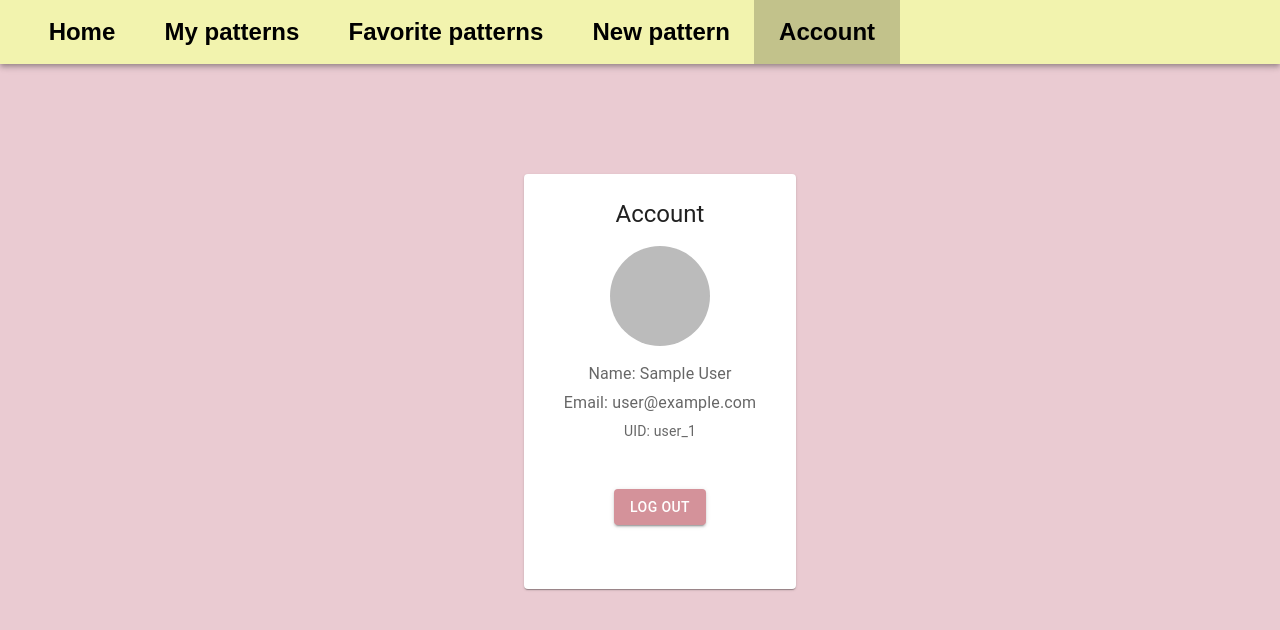
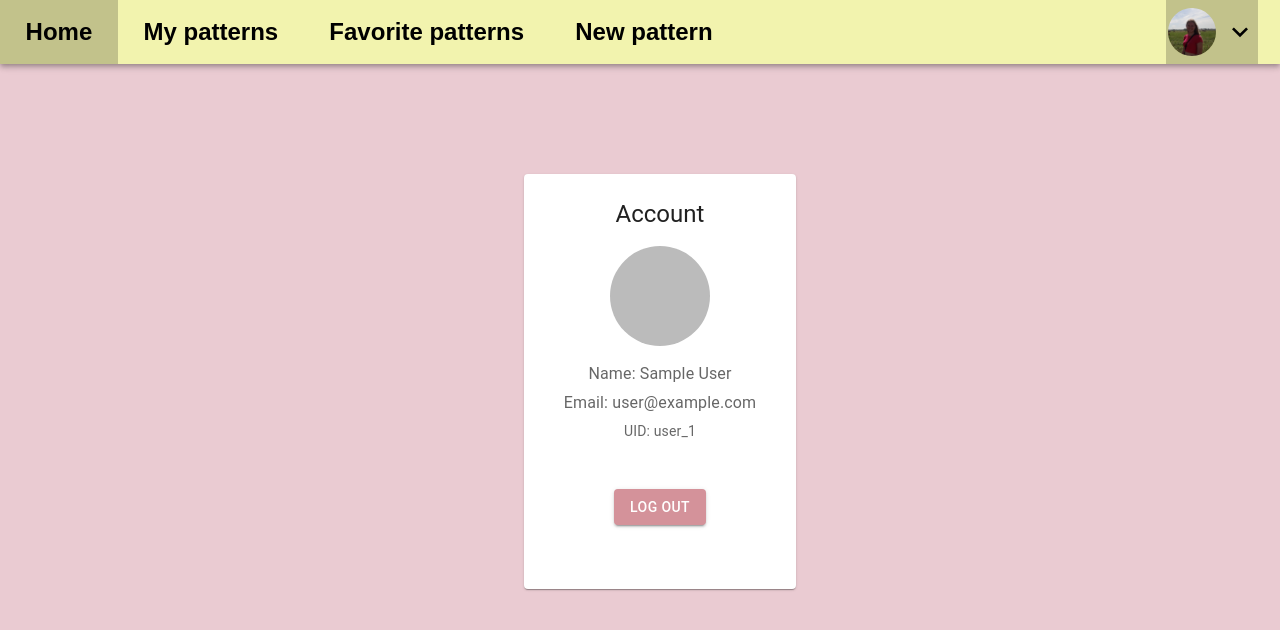
Before and after one commit to vivian3007/dragAndDrop, a React (Vite) app: page /account in a window 1280 px wide. Shown: the top 630 px of the page. Built offline with nearby package versions, Linux system fonts and the light colour scheme; no server answers; the database is empty; sample sign-in values are in the browser's storage.

Commit message:
login fixed

```diff
--- a/src/Account.tsx
+++ b/src/Account.tsx
@@ -15,7 +15,7 @@ const Account: React.FC = () => {
         setUser(currentUser);
       } else {
         setUser(null);
-        navigate('/login');
+        navigate('/');
       }
       setLoading(false);
     });
@@ -26,7 +26,7 @@ const Account: React.FC = () => {
   const handleLogout = () => {
     auth.signOut()
       .then(() => {
-        navigate('/login');
+        navigate('/');
       })
       .catch((error) => {
         console.error('Logout error:', error);
--- a/src/App.tsx
+++ b/src/App.tsx
@@ -5,17 +5,18 @@ import NewPattern from "./NewPattern";
 import Account from "./Account";
 import Editor from "./Editor";
 import Favorites from "./Favorites";
-import {useState, useRef, useEffect, useCallback} from "react";
+import React, {useState, useRef, useEffect, useCallback} from "react";
 import {v4 as uuidv4} from "uuid";
 import Homepage from "./Homepage.tsx";
 import {Route, Routes, Link, useNavigate, NavLink, useLocation} from "react-router-dom";
 import {collection, getDocs, doc, updateDoc, getDoc, deleteDoc, where, query, documentId} from "firebase/firestore";
 import {db, auth} from "../firebase-config.js";
-import {AppBar, Box, Button, Container, Toolbar} from "@mui/material";
+import {AppBar, Avatar, Box, Button, Container, Toolbar} from "@mui/material";
 import Login from "./Login.tsx";
 import { signOut } from 'firebase/auth';
 import { ToastContainer } from 'react-toastify';
 import 'react-toastify/dist/ReactToastify.css';
+import KeyboardArrowDownIcon from '@mui/icons-material/KeyboardArrowDown';
 
 export default function App() {
     const [droppedShapes, setDroppedShapes] = useState<Shape[]
@@ -286,9 +287,9 @@ export default function App() {
     return (
         <div className="App">
             {location.pathname !== '/' ? (
-                <AppBar position="static" style={{ backgroundColor: "#F2F3AE", height: "8vh" }}>
-                    <Container maxWidth="xl" sx={{ marginLeft: 0 }}>
-                        <Toolbar disableGutters>
+                <AppBar position="static" style={{ backgroundColor: "#F2F3AE", height: "8vh", width: "100vw" }}>
+                    <Container maxWidth="false" disableGutters sx={{ marginLeft: 0, marginRight: 0, width: 1 }}>
+                        <Toolbar disableGutters sx={{ minHeight: "8vh", alignItems: "center", width: 1 }}>
                             <NavLink
                                 to="/home"
                                 className={({ isActive }) => `navbar-button ${isActive ? 'active' : ''}`}
@@ -313,15 +314,20 @@ export default function App() {
                             >
                                 New pattern
                             </NavLink>
-                            <NavLink
-                                to={"/account"}
-                                className={({ isActive }) => `navbar-button ${isActive ? 'active' : ''}`}
-                            >
-                                Account
-                            </NavLink>
-                            {/*<a onClick={handleLogout} className="navbar-button">*/}
-                            {/*    Log out*/}
-                            {/*</a>*/}
+                            <Box sx={{ ml: "auto", display: "flex", alignItems: "center" }} className="navbar-button">
+                                <NavLink
+                                    to={"/account"}
+                                    className={({ isActive }) => `navbar-button ${isActive ? 'active' : ''}`}
+                                    style={{ display: "flex", alignItems: "center", height: "100%" }}
+                                >
+                                    <Avatar
+                                        src={"../img/avatar.jpg"}
+                                        alt={'User'}
+                                        sx={{ height: "6vh", width: "6vh", mx: 'auto' }}
+                                    />
+                                    <KeyboardArrowDownIcon sx={{ fontSize: "2rem", ml: 1 }} />
+                                </NavLink>
+                            </Box>
                         </Toolbar>
                     </Container>
                 </AppBar>
--- a/src/patterns/generateSpherePattern.tsx
+++ b/src/patterns/generateSpherePattern.tsx
@@ -5,6 +5,8 @@ const generateSpherePattern = (singleShape: Shape, yarnWeight: string, PIXELS_PE
     const rowHeight = rowHeights[yarnWeight] * PIXELS_PER_CM ?? 4;
     const shapeHeight = singleShape.width > singleShape.height ? singleShape.width : singleShape.height;
     const shapeWidth = singleShape.width > singleShape.height ? singleShape.height : singleShape.width;
+
+    console.log(singleShape.name, shapeHeight, shapeWidth)
 
     const rows = shapeHeight ? shapeHeight / rowHeight + 1 : 0;
     const extraScRows = shapeHeight && shapeWidth ? (shapeHeight - shapeWidth) / rowHeight : 0;
@@ -56,14 +58,18 @@ const generateSpherePattern = (singleShape: Shape, yarnWeight: string, PIXELS_PE
         rowArray.push(i);
     }
 
+    console.log(rowArray)
+
     for (let i = 1; i < incRows; i++) {
         incArray.push(`Row ${rowArray[i + 1]}: [1inc, ${i}sc] * 6 (${12 + i * 6})`);
     }
 
+    console.log(singleShape.name, incRows);
+
     const maxStitches = incRows * 6 + 6;
 
     if (scRows > 0) {
-        const startRow = incRows + 2;
+        const startRow = incRows > 1 ? incRows + 2 : incRows + 1;
         const endRow = incRows + scRows;
         const rowText = scRows === 1 ? `Row ${startRow}` : `Row ${startRow}-${endRow}`;
         scArray.push(`${rowText}: ${maxStitches}sc (${maxStitches})`);
@@ -74,7 +80,7 @@ const generateSpherePattern = (singleShape: Shape, yarnWeight: string, PIXELS_PE
     for (let i = 0; i < decRows - 1; i++) {
         currentStitches -= 6;
         const rowIndex = incRows + scRows + i;
-        decArray.push(`Row ${rowArray[rowIndex]}: [1dec, ${decRows - i}sc] * 6 (${currentStitches})`);
+        decArray.push(`Row ${rowArray[rowIndex]}: [1dec, ${decRows - i - 1}sc] * 6 (${currentStitches})`);
     }
 
     return {
```
